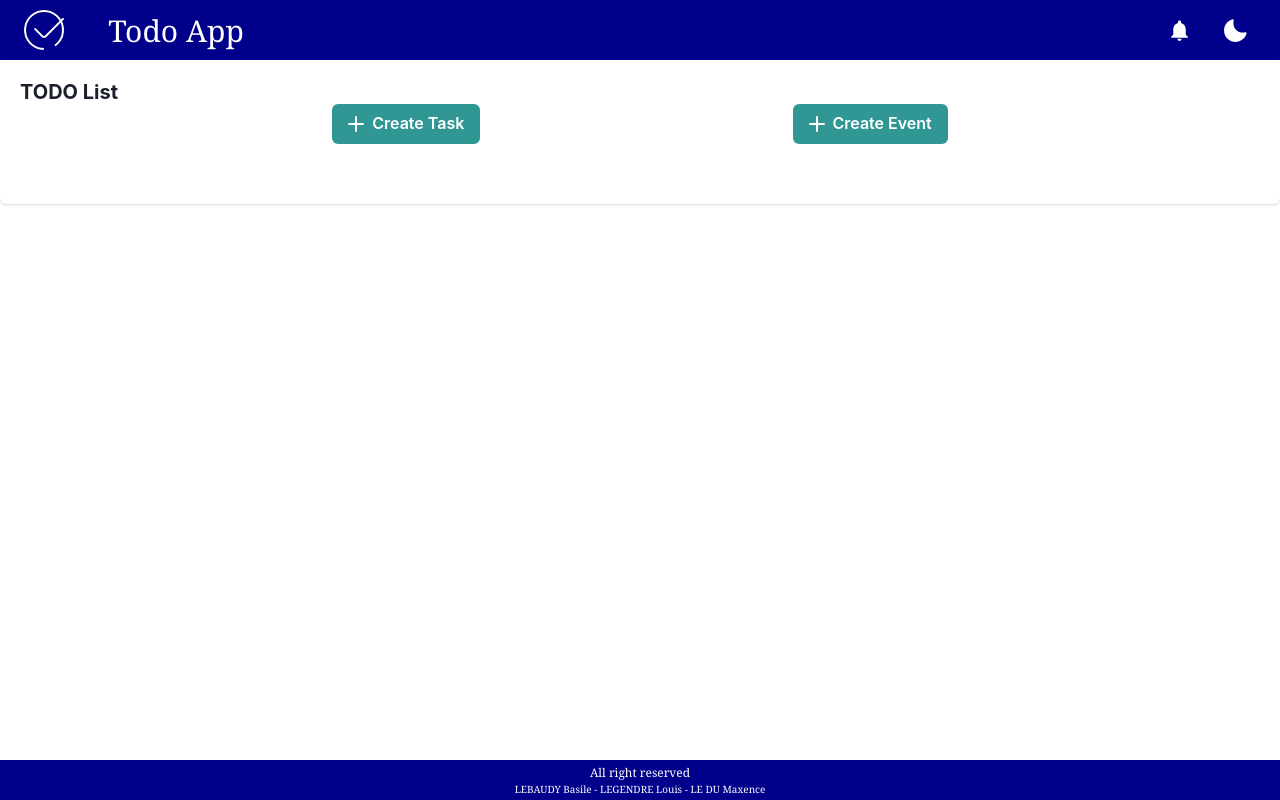
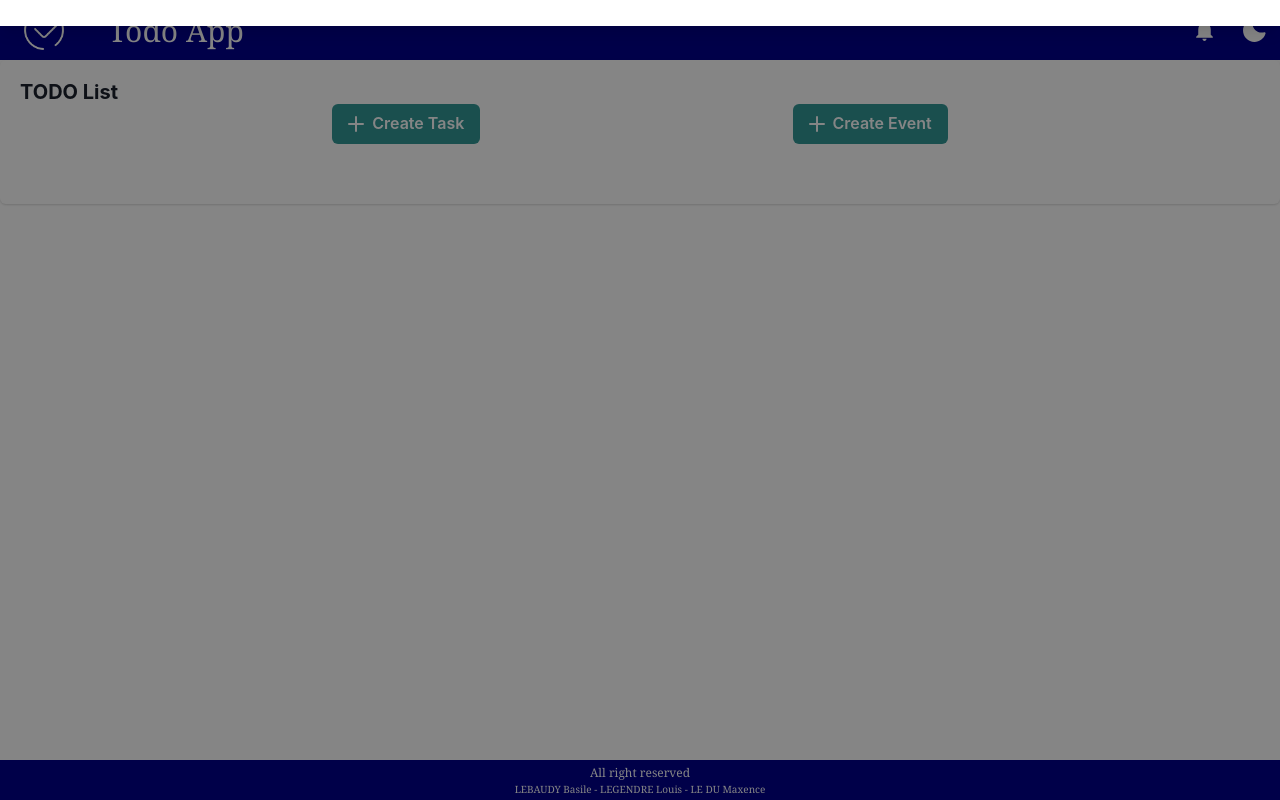
Before and after one commit to Zilba26/react-todo-app, a React (Vite) app: page /todolist in a window 1280 px wide. Both pictures are taken after a click on the icon 1179 px from the left and 30 px from the top of the page. Built offline with nearby package versions, Linux system fonts and the light colour scheme.

Commit message:
Notifications added

```diff
--- a/src/Header/Header.css
+++ b/src/Header/Header.css
@@ -9,21 +9,27 @@ header {
   justify-content: space-between;
 }
 
-#logoBox,
-#bellBox,
-#moonBox {
+#logoBox {
   display: flex;
   justify-content: center;
   width: 7%;
 }
 
+#bellBox,
+#moonBox {
+  display: flex;
+  justify-content: center;
+  width: 4%;
+}
+
+#numberNotif {
+  color: white;
+  font-size: 10px;
+}
+
 #logoBox img {
   height: 40px;
   width: 40px;
-}
-
-#bellBox {
-  justify-content: end;
 }
 
 #bellBox .chakra-icon,
@@ -44,7 +50,7 @@ header {
   display: flex;
   justify-content: start;
   margin-left: 20px;
-  width: 79%;
+  width: 85%;
 }
 
 #titleBox h2 {
--- a/src/Header/Header.tsx
+++ b/src/Header/Header.tsx
@@ -1,12 +1,16 @@
-import { BellIcon, MoonIcon } from "@chakra-ui/icons";
+import { MoonIcon } from "@chakra-ui/icons";
 import { Box, useColorMode } from "@chakra-ui/react";
 import { FC } from "react";
 import "./Header.css";
+import ShowNotif from "../ShowNotif/ShowNotif";
+import { getCurrentNotifications } from "../LocalStorage";
 
 interface HeaderProps {}
 
 const Header: FC<HeaderProps> = () => {
   const { toggleColorMode } = useColorMode();
+
+  const notificationNumber = getCurrentNotifications().length;
 
   return (
     <header className="Header">
@@ -19,7 +23,10 @@ const Header: FC<HeaderProps> = () => {
       </Box>
 
       <Box id="bellBox">
-        <BellIcon></BellIcon>
+        <ShowNotif />
+        <Box id="notifBox">
+          <p id="numberNotif" style={{ display: notificationNumber === 0 ? 'none' : 'block' }}>{notificationNumber}</p>
+        </Box>
       </Box>
 
       <Box id="moonBox">
--- a/src/LocalStorage.tsx
+++ b/src/LocalStorage.tsx
@@ -41,7 +41,7 @@ export function addTask(task: Task) {
   addNotification(
     new Notification(
       getNotifications().length + 1,
-      "Notification tâche : " + task.name,
+      "Tâche : " + task.name,
       task,
       undefined
     )
@@ -71,13 +71,13 @@ export function getEvents(): Event[] {
   return JSON.parse(localStorage.getItem(ls.events) || "[]", dateReviver);
 }
 
-export function getEventsByDay(day: Date) : Event[] {
-    const tasks = getEvents();
-    return tasks
+export function getEventsByDay(day: Date): Event[] {
+  const tasks = getEvents();
+  return tasks
     .filter((task: Event) => {
-        return task.startDate.getFullYear() === day.getFullYear() &&
-            task.startDate.getMonth() === day.getMonth() &&
-            task.startDate.getDate() === day.getDate();
+      return task.startDate.getFullYear() === day.getFullYear() &&
+        task.startDate.getMonth() === day.getMonth() &&
+        task.startDate.getDate() === day.getDate();
     });
 
 }
@@ -93,7 +93,7 @@ export function addEvent(event: Event) {
   addNotification(
     new Notification(
       getNotifications().length + 1,
-      "Notification évènement : " + event.name,
+      "Évènement : " + event.name,
       undefined,
       event
     )
@@ -197,3 +197,27 @@ export function updateNotification(notification: Notification) {
   });
   setNotifications(newNotifications);
 }
+
+export function getCurrentNotifications(): string[][] {
+  const notifications: Notification[] = getNotifications();
+
+  const nofiticationString: string[][] = [];
+
+  for (let i = 0; i < notifications.length; i++) {
+    const notification = notifications[i];
+
+    const reminderDate = new Date(notification.reminder);
+
+    if (reminderDate < new Date()) {
+      const hours = String(reminderDate.getHours()).padStart(2, '0');
+      const minutes = String(reminderDate.getMinutes()).padStart(2, '0');
+      const day = String(reminderDate.getDate()).padStart(2, '0');
+      const month = String(reminderDate.getMonth() + 1).padStart(2, '0');
+      const year = reminderDate.getFullYear();
+
+      nofiticationString[i] = [notification.id.toString(), `${notification.name} à ${hours}:${minutes} le ${day}/${month}/${year}`];
+    }
+  }
+
+  return nofiticationString;
+}
--- /dev/null
+++ b/src/ShowNotif/ShowNotif.css
@@ -0,0 +1,37 @@
+.notification-box {
+    display: flex;
+    justify-content: center;
+    align-items: center;
+}
+
+.notification-text {
+    text-align: center;
+    padding: 2px;
+    margin: 0;
+    margin-left: 2rem;
+    margin-right: 2rem;
+}
+
+.close-icon,
+.close-icon-duplica {
+    padding: 2px;
+    visibility: hidden;
+    height: 15px;
+    width: 15px;
+}
+
+.notification-box:hover .close-icon {
+    visibility: visible;
+    cursor: pointer;
+}
+
+.notification-box:hover .close-icon:hover {
+    height: 20px;
+    width: 20px;
+}
+
+.box-close-icon {
+    display: flex;
+    justify-content: center;
+    width: 35px;
+}
--- /dev/null
+++ b/src/ShowNotif/ShowNotif.tsx
@@ -0,0 +1,59 @@
+import React from "react";
+import { deleteNotification, getCurrentNotifications } from '../LocalStorage';
+
+import './ShowNotif.css';
+
+import { BellIcon, CloseIcon } from '@chakra-ui/icons';
+import {
+    Drawer,
+    DrawerBody,
+    DrawerOverlay,
+    DrawerContent,
+    useDisclosure,
+    Box,
+} from '@chakra-ui/react'
+
+interface ShowNotifProps { }
+
+const ShowNotif: React.FC<ShowNotifProps> = () => {
+    const { isOpen, onOpen, onClose } = useDisclosure()
+    const placement = "top";
+
+    const nofiticationString: string[][] = getCurrentNotifications();
+
+    return (
+        <>
+            <BellIcon onClick={onOpen}></BellIcon>
+
+            <Drawer placement={placement} onClose={onClose} isOpen={isOpen}>
+                <DrawerOverlay />
+                <DrawerContent style={{ padding: '5px' }}>
+                    <DrawerBody>
+                        {nofiticationString.map((notification, index) => (
+                            <Box className="notification-box" id={`notification-${index}`}>
+
+                                <Box className="box-close-icon">
+                                    <CloseIcon
+                                        className="close-icon-duplica"
+                                    />
+                                </Box>
+
+                                <p className="notification-text">{notification[1]}</p>
+
+                                <Box className="box-close-icon">
+                                    <CloseIcon
+                                        className="close-icon"
+                                        onClick={() => deleteNotification(parseInt(notification[0]))}
+                                    />
+                                </Box>
+
+                            </Box>
+                        ))}
+                    </DrawerBody>
+                </DrawerContent>
+            </Drawer>
+        </>
+    );
+};
+
+export default ShowNotif;
```
